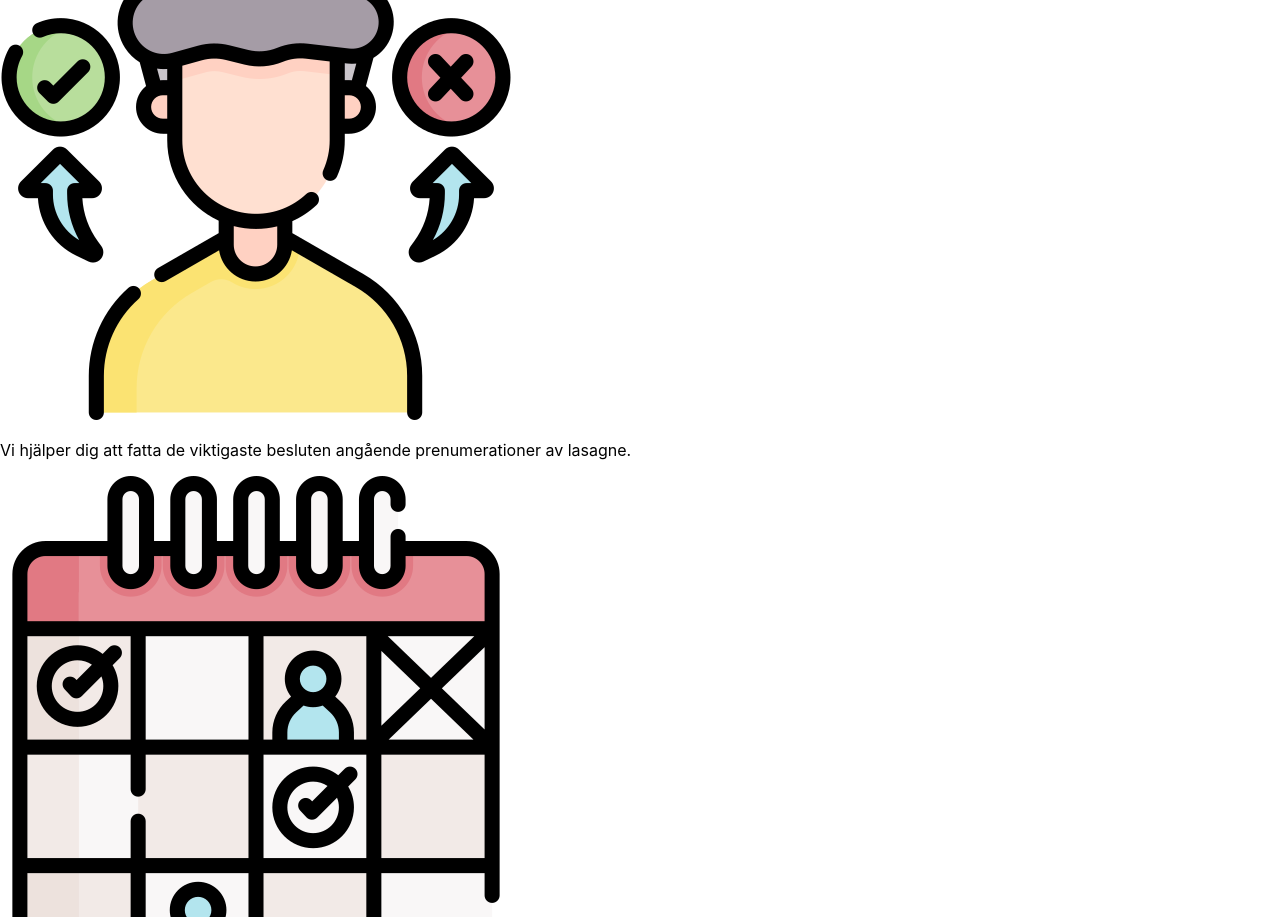
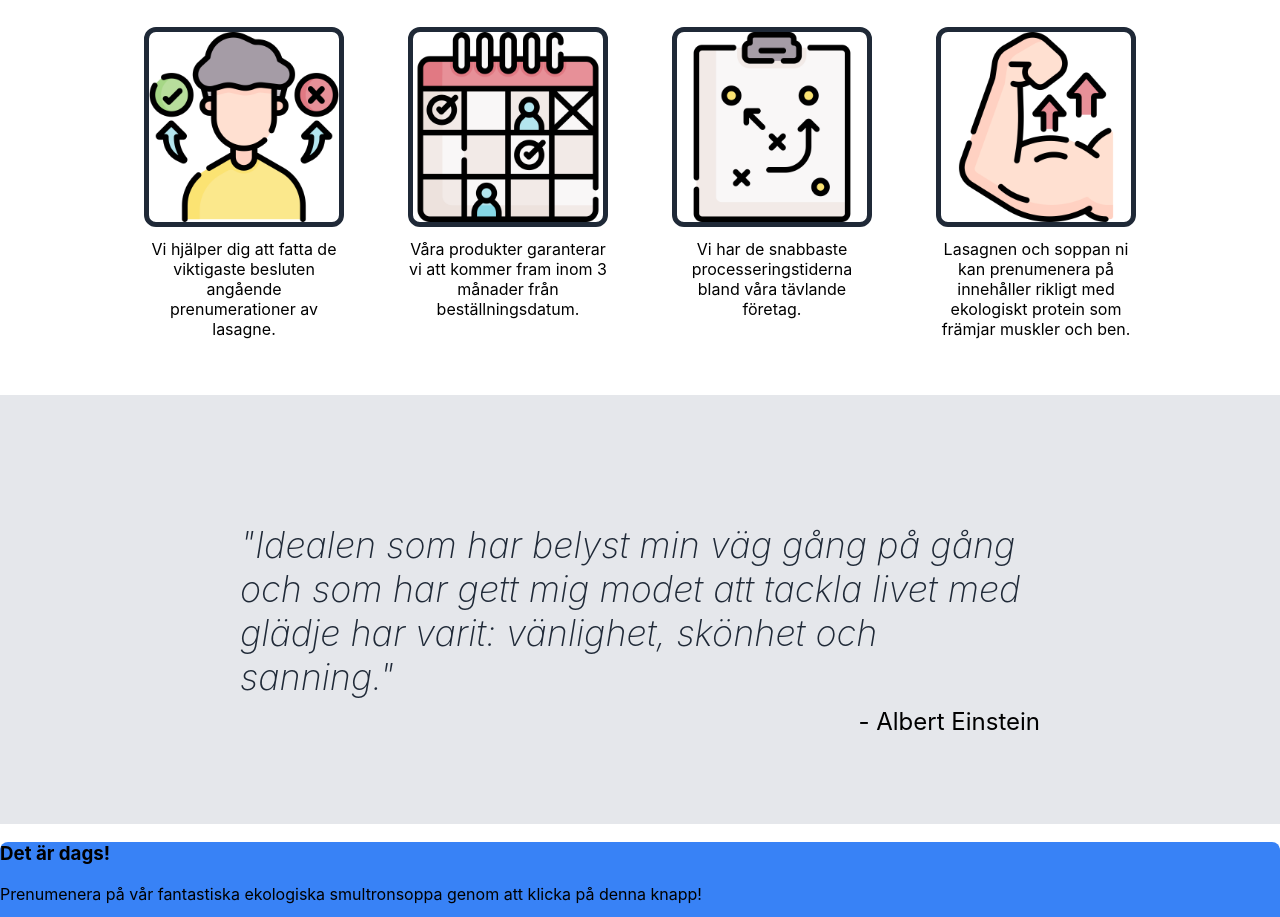
Before and after one commit to fredu999/odin-landing-page, a plain HTML site: page index.html in a window 1280 px wide. Shown: the part 677-1594 px from the top of the page. Drawn offline with Linux system fonts and the light colour scheme.

Commit message:
Add info and quote style

```diff
--- a/index.html
+++ b/index.html
@@ -45,13 +45,15 @@
                     </div>
                     <div class="info-contents">
                         <img src="contents/info-strong.png" alt="bild">
-                        <p>Lasagnen och framför allt soppan ni kan prenumenera på innehåller rikligt med ekologiskt protein som främjar muskler och ben.</p>
+                        <p>Lasagnen och soppan ni kan prenumenera på innehåller rikligt med ekologiskt protein som främjar muskler och ben.</p>
                     </div>
                 </div>
             </div>
             <div class="quote">
-                <p class="quote-text">"Idealen som har belyst min väg gång på gång och som har gett mig modet att tackla livet med glädje har varit: vänlighet, skönhet och sanning."</p>
-                <p class="quote-author">- Albert Einstein</p>
+                <div class="quote-contents">
+                    <p class="quote-text">"Idealen som har belyst min väg gång på gång och som har gett mig modet att tackla livet med glädje har varit: vänlighet, skönhet och sanning."</p>
+                    <p class="quote-author">- Albert Einstein</p>
+                </div>
             </div>
             <div class="sign-up">
                 <div class="sign-up-text">
--- a/styles.css
+++ b/styles.css
@@ -12,7 +12,7 @@ a {text-decoration: none;}
     font-weight: 800;
     color: #f9faf8;
     margin: 0;
-    margin-bottom: 40px;
+    /* margin-bottom: 40px; */
 }
 .content p,
 .header a,
@@ -50,10 +50,14 @@ button{
     width: 1000px;
     margin: 100px 0;
     display: flex;
+    gap: 12px;
 }
-
+.content p{
+    /* margin: 12px 0; */
+    margin-right: 42px;
+}
 .content img{
-    max-width: 300px;
+    max-height: 300px;
 }
 
 
@@ -73,22 +77,50 @@ button:hover{
     cursor: pointer;
 }
 
-
-
+.info{
+    text-align: center;
+    padding-bottom: 40px ;
+}
 .info h2{
     font-size: 36px;
     font-weight: 800;
     color: #1F2937;
+    padding: 20px;
 }
+.info-container{
+    display: flex;
+    justify-content: center;
+    gap: 0 64px;
+}
+.info-contents p {
+    max-width: 200px;
+    margin-top: 8px;
+
+}
+
+.info-contents img{
+    max-width: 190px;
+    border: 5px solid #1F2937;
+    border-radius: 12px;
+}
+
+
+.quote p {margin: 8px 0; box-sizing: border-box;}
 .quote {
     background-color: #e5e7eb;
+    display: flex;
+    align-items: center;
+    justify-content: center;
+    padding: 120px 0 80px 0;
 }
 .quote-text{
     font-size: 36px;
     font-weight: 200;
     font-style: italic;
     color: #1F2937;
+    max-width: 800px;
 }
 .quote-author{
     font-size: 24px;
+    text-align: right;
 }
```
